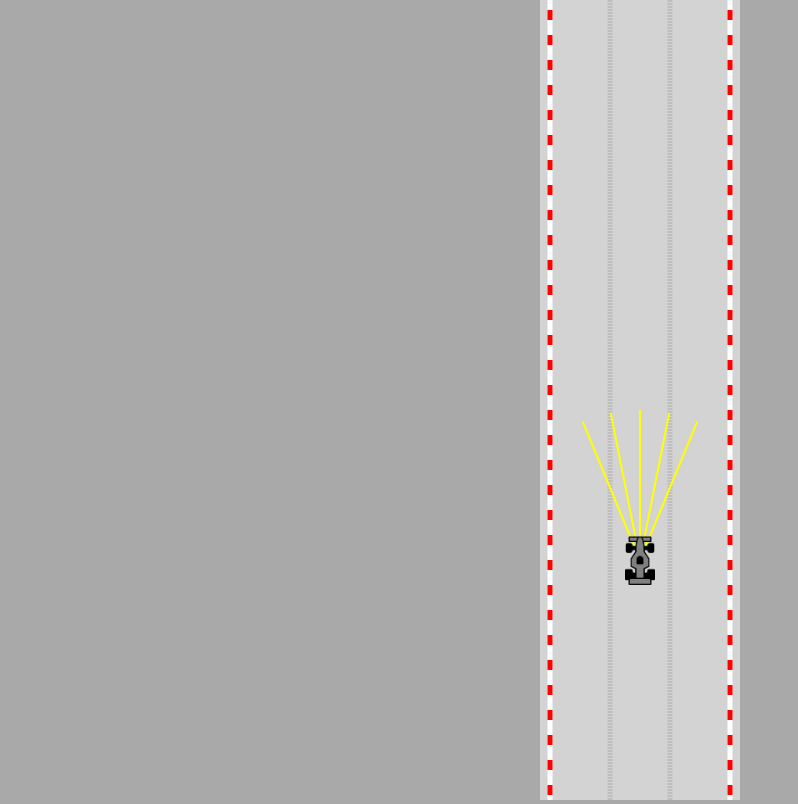
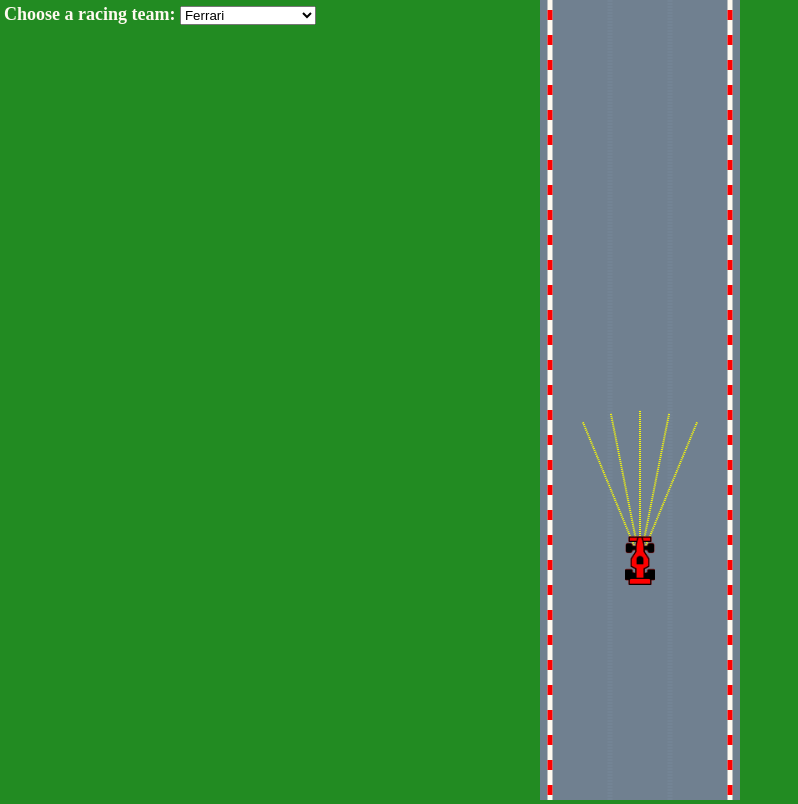
Before and after one commit to Ngopimas/overtAIking, a plain HTML site: page index.html in a window 1280 px wide. Shown: the whole page, without its empty margins (0-798 px from the left). Drawn offline with Linux system fonts and the light colour scheme.

Commit message:
add racing team

```diff
--- a/car.js
+++ b/car.js
@@ -12,7 +12,7 @@ class Car {
     this.y = y;
     this.width = width;
     this.height = height;
-    // this.color = color;
+    this.color = color;
 
     this.speed = 0;
     this.acceleration = 0.2;
@@ -32,14 +32,19 @@ class Car {
     this.mask.width = this.width;
     this.mask.height = this.height;
 
-    const maskCtx = this.mask.getContext("2d");
+    this.maskCtx = this.mask.getContext("2d");
     this.img.onload = () => {
-      maskCtx.fillStyle = color;
-      maskCtx.rect(0, 0, this.width, this.height);
-      maskCtx.fill();
-      maskCtx.globalCompositeOperation = "destination-atop";
-      maskCtx.drawImage(this.img, 0, 0, this.width, this.height);
+      this.updateColor();
     };
+  }
+
+  updateColor(color) {
+    this.maskCtx.clearRect(0, 0, this.width, this.height);
+    this.maskCtx.fillStyle = this.color;
+    this.maskCtx.rect(0, 0, this.width, this.height);
+    this.maskCtx.fill();
+    this.maskCtx.globalCompositeOperation = "destination-atop";
+    this.maskCtx.drawImage(this.img, 0, 0, this.width, this.height);
   }
 
   update(roadBorders, traffic) {
--- a/index.html
+++ b/index.html
@@ -8,6 +8,22 @@
     <title>🏎️ F1 Overt[AI]king 👑</title>
   </head>
   <body>
+    <span id="team-select">
+      <label for="team">Choose a racing team: </label>
+      <select name="team" id="team">
+        <option value="white">~ Choose a team ~</option>
+        <option value="red" selected>Ferrari</option>
+        <option value="blue">Williams</option>
+        <option value="darkorange">McLaren</option>
+        <option value="darkgreen">Lotus</option>
+        <option value="darkblue">Red Bull</option>
+        <option value="grey">Mercedes</option>
+        <option value="darkslategray">Cooper</option>
+        <option value="green">Brabham</option>
+        <option value="gold">Renault</option>
+      </select>
+    </span>
+
     <canvas id="canvas"></canvas>
     <script src="utils.js"></script>
     <script src="sensor.js"></script>
--- a/main.js
+++ b/main.js
@@ -8,7 +8,16 @@ const car = new Car({
   y: 100,
   controllable: true,
   maxSpeed: 5,
-  color: "gray",
+  // color: "red", // Ferrari
+  // color: "blue", // Williams
+  // color: "darkorange", // McLaren
+  // color: "darkgreen", // Lotus
+  // color: "darkblue", // Red Bull
+  // color: "grey", // Mercedes
+  // color: "darkslategray", // Cooper
+  // color: "green", // Brabham
+  // color: "gold", // Renault
+  color: "red",
 });
 const traffic = [
   new Car({ x: road.getLaneCenter(1), y: -100, color: "orange" }),
@@ -33,3 +42,10 @@ function animate() {
   ctx.restore();
   requestAnimationFrame(animate);
 }
+
+const team = document.getElementById("team");
+
+team.addEventListener("change", (e) => {
+  car.color = e.target.value;
+  car.updateColor();
+});
--- a/road.js
+++ b/road.js
@@ -39,17 +39,16 @@ class Road {
 
   draw(ctx) {
     ctx.lineWidth = 5;
-    ctx.strokeStyle = "#ffffff";
 
     for (let i = 1; i < this.laneCount; i++) {
       const x = lerp(this.left, this.right, i / this.laneCount);
-      ctx.strokeStyle = "darkgrey";
+      ctx.strokeStyle = "lightslategray";
       ctx.setLineDash([0.1, 0.2]);
       this.#drawRoad(x);
     }
     ctx.setLineDash([]);
     this.borders.forEach((borders) => {
-      ctx.strokeStyle = "white";
+      ctx.strokeStyle = "floralwhite";
       ctx.beginPath();
       ctx.moveTo(borders[0].x, borders[0].y);
       ctx.lineTo(borders[1].x, borders[1].y);
--- a/sensor.js
+++ b/sensor.js
@@ -83,6 +83,7 @@ class Sensor {
         }
         ctx.beginPath();
         ctx.lineWidth = 2;
+        ctx.setLineDash([1, 1]);
         ctx.strokeStyle = "yellow";
         ctx.moveTo(this.rays[i][0].x, this.rays[i][0].y);
         ctx.lineTo(end.x, end.y);
@@ -90,6 +91,7 @@ class Sensor {
 
         ctx.beginPath();
         ctx.lineWidth = 2;
+        ctx.setLineDash([]);
         ctx.strokeStyle = "black";
         if (this.rays[i]) {
           ctx.moveTo(this.rays[i][1].x, this.rays[i][1].y);
--- a/style.css
+++ b/style.css
@@ -1,10 +1,19 @@
 body {
   margin: 0;
-  background-color: darkgray;
+  background-color: forestgreen;
   overflow: hidden;
   text-align: center;
 }
 
 #canvas {
-  background-color: lightgray;
+  background-color: slategray;
 }
+
+#team-select {
+  position: fixed;
+  left: 4px;
+  top: 4px;
+  color: floralwhite;
+  font-weight: bolder;
+  font-size: large;
+}
```
